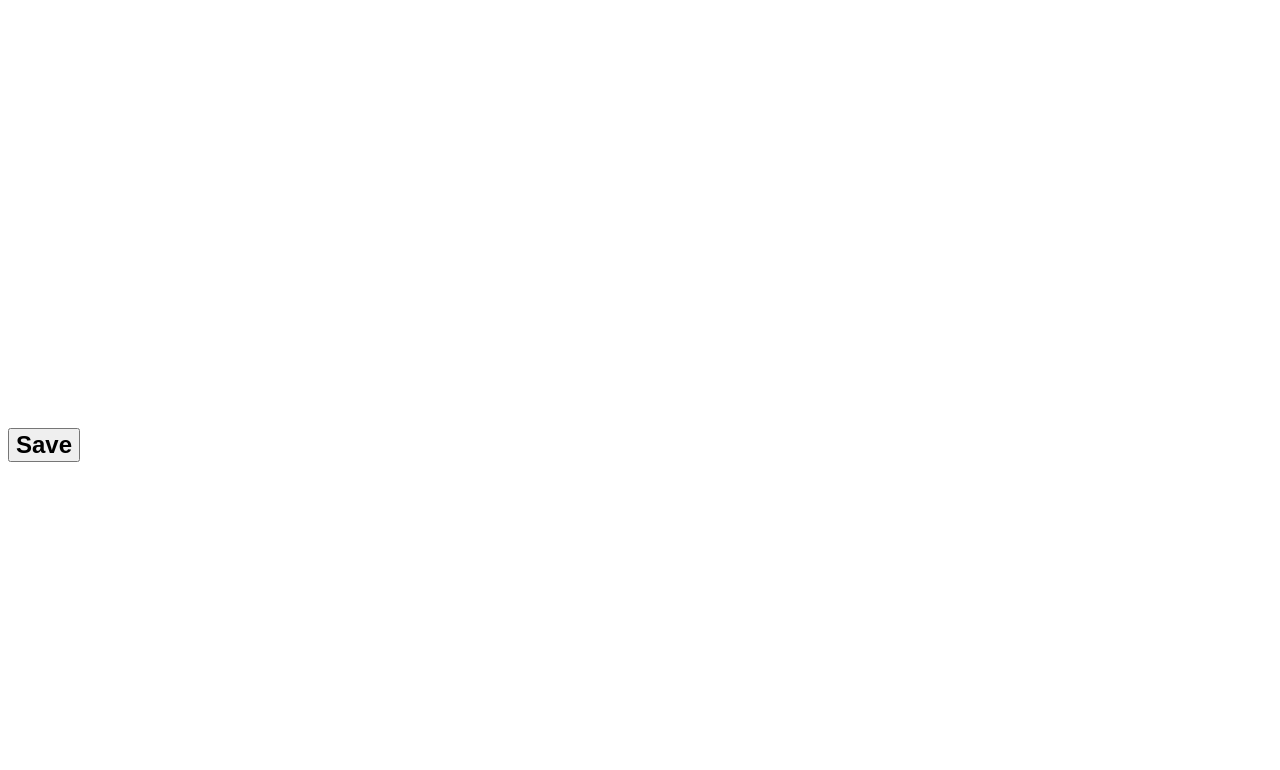
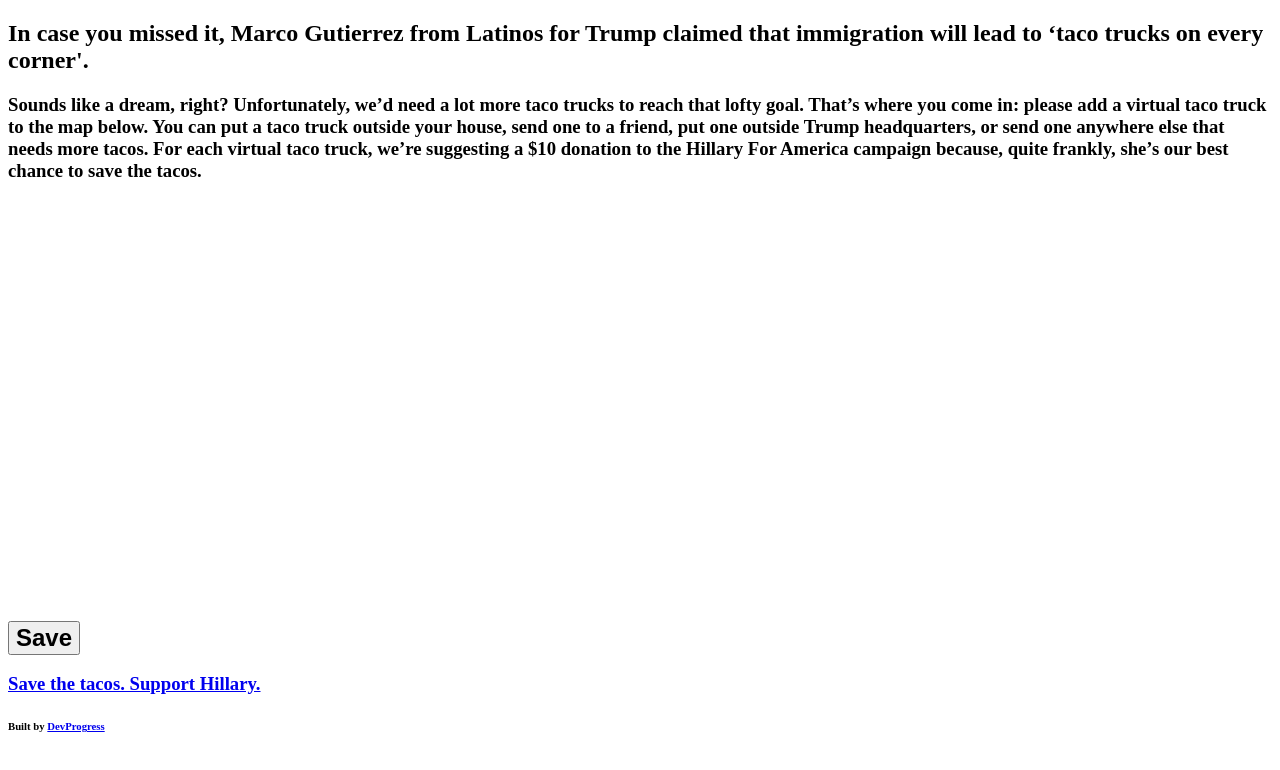
Before and after one commit to DevProgress/more-tacos, a plain HTML site: page index.html in a window 1280 px wide. Drawn offline with nearby package versions, Linux system fonts and the light colour scheme; some packages are replaced by stand-ins of ours.

Commit message:
added more verbiage

```diff
--- a/index.html
+++ b/index.html
@@ -16,10 +16,19 @@
   </head>
 
   <body>
-    <div id="vtt">
+      <div id="intro_text">
+          <h2>In case you missed it, Marco Gutierrez from Latinos for Trump claimed that immigration will lead to ‘taco trucks on every corner'.</h2>
+          <h3>
+          Sounds like a dream, right? Unfortunately, we’d need a lot more taco trucks to reach that lofty goal. That’s where you come in: please add a virtual taco truck to the map below. You can put a taco truck outside your house, send one to a friend, put one outside Trump headquarters, or send one anywhere else that needs more tacos. For each virtual taco truck, we’re suggesting a $10 donation to the Hillary For America campaign because, quite frankly, she’s our best chance to save the tacos.</h3>
+      </div>
+      <div id="vtt">
         <div id="map" style="height: 400px; width: 100%"></div>
     </div>
     <button id="save" style="font-size: 24px; font-weight: bold; margin-top: 20px">Save</button>
+    <br>
+    <h3><a href='https://www.hillaryclinton.com/donate/?amount=10.00&utm_source=moretacos'>Save the tacos. Support Hillary.</a></h3>
+
+    <h6>Built by <a href='http://devprogress.us'>DevProgress</a></h6>
 
     <script>
     </script>
```
